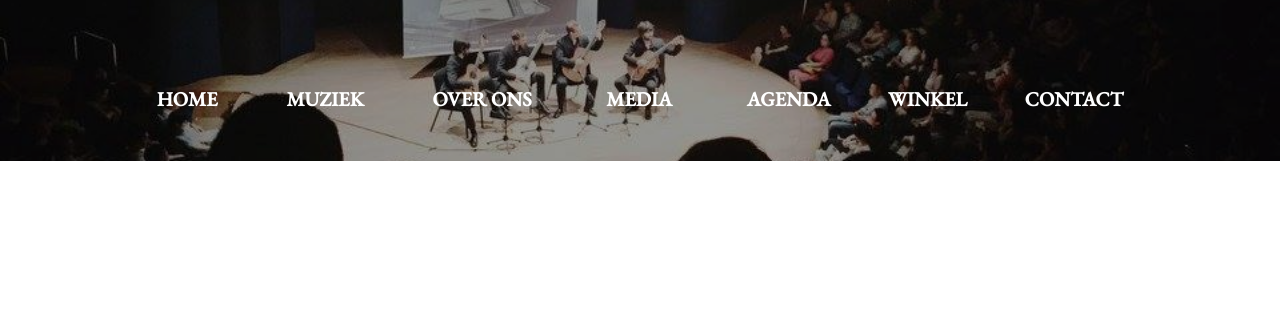
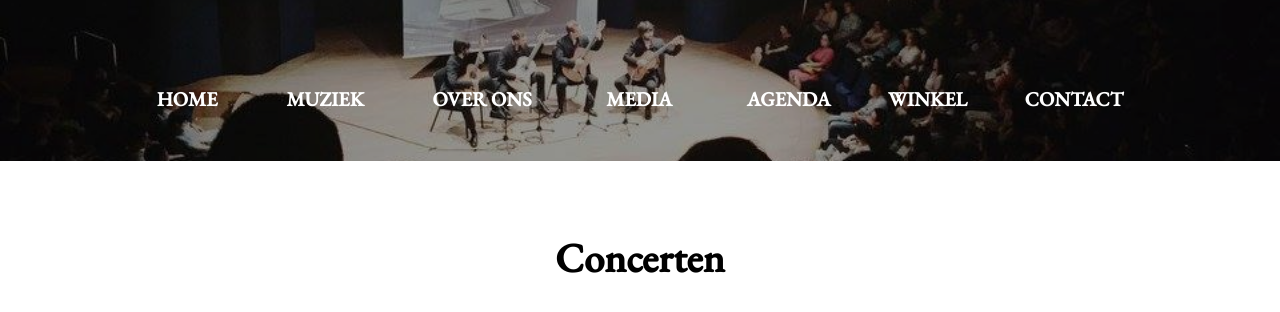
Before and after one commit to Boomstam/fouracesnew, a Gatsby site: page /calendar in a window 1280 px wide. Shown: the part 64-376 px from the top of the page. Built offline with nearby package versions, Linux system fonts and the light colour scheme; Gatsby itself is replaced by a stand-in of ours.

Commit message:
start on calendar

```diff
--- a/src/components/eventList.js
+++ b/src/components/eventList.js
@@ -78,11 +78,7 @@ const StyledEvents = styled.div`
 `
 
 const Event = styled.div`
-
-`
-
-const Border = styled.div`
-
+    margin-bottom: 50px;
 `
 
 const Date = styled.div`
--- a/src/pages/calendar.js
+++ b/src/pages/calendar.js
@@ -13,6 +13,7 @@ function Calendar({ data }) {
     <Layout>
       <PageHeader imageFile={image}></PageHeader>
       <PageContent>
+        <CalendarTitle>Concerten</CalendarTitle>
         <CalendarLoader/>
       </PageContent>
     </Layout>
@@ -36,3 +37,9 @@ export const pageQuery = graphql`
 `
 
 export default Calendar
+
+const CalendarTitle = styled.h1`
+  width: 100%;
+  text-align: center;
+  margin-bottom: 100px;
+`
```
